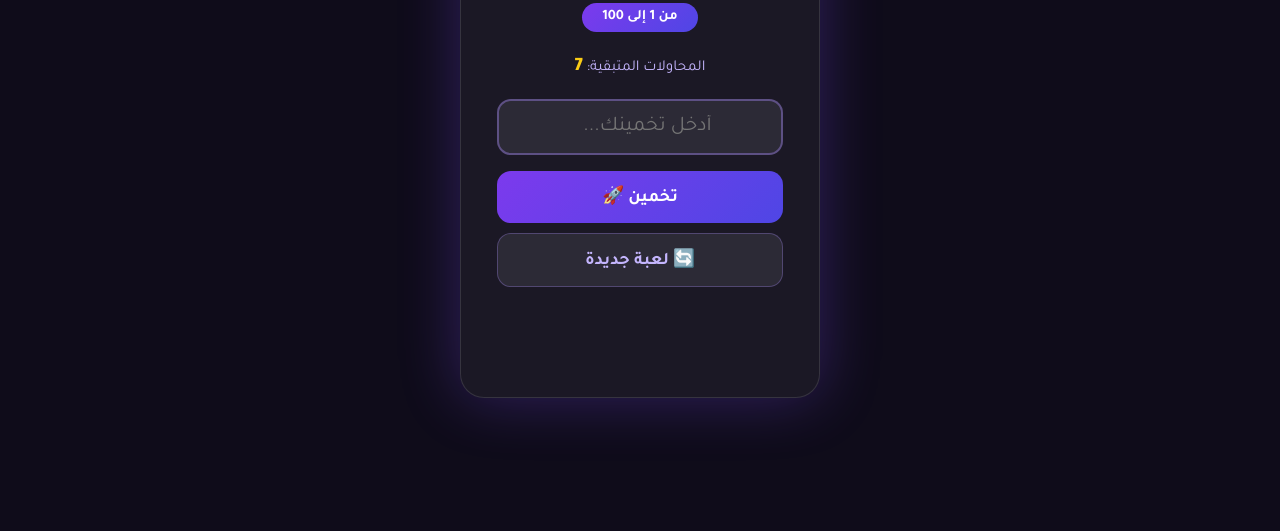
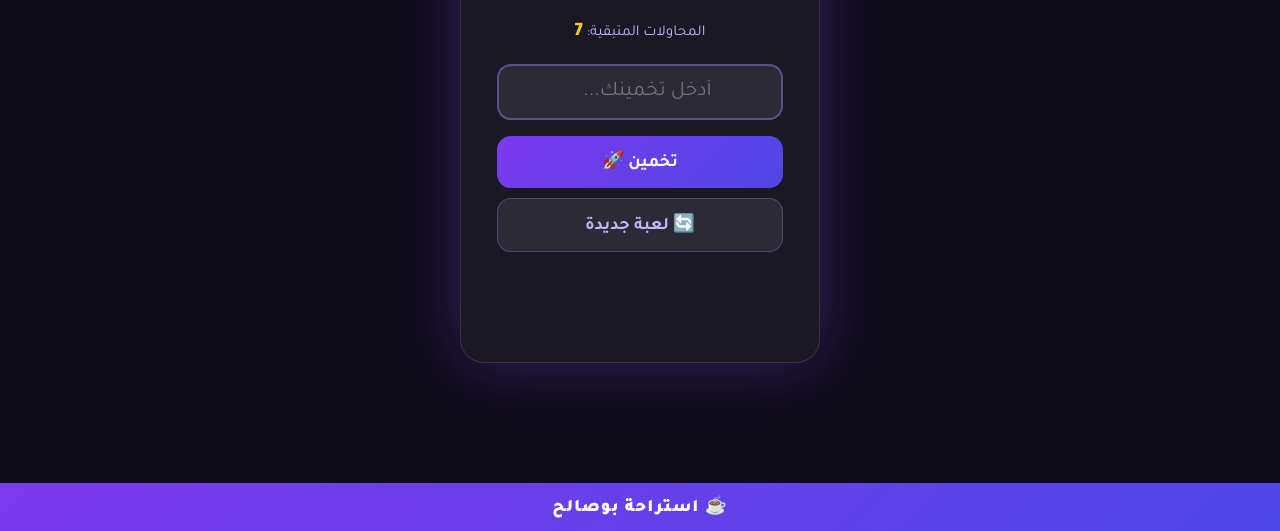
Before and after one commit to abdulazizalyazidi-droid/Game, a plain HTML site: page index.html in a window 1280 px wide. Shown: the part 269-800 px from the top of the page. Drawn offline with Linux system fonts and the light colour scheme.

Commit message:
Add advertisement bar to index.html
Added an advertisement bar at the bottom of the page.

```diff
--- a/index.html
+++ b/index.html
@@ -7,7 +7,7 @@
 <style>
 @import url('https://fonts.googleapis.com/css2?family=Tajawal:wght@400;700;900&display=swap');
 *{margin:0;padding:0;box-sizing:border-box}
-body{font-family:'Tajawal',sans-serif;background:#0f0c1a;min-height:100vh;display:flex;align-items:center;justify-content:center}
+body{font-family:'Tajawal',sans-serif;background:#0f0c1a;min-height:100vh;display:flex;flex-direction:column;align-items:center;justify-content:center}
 .card{background:rgba(255,255,255,0.05);border:1px solid rgba(255,255,255,0.12);border-radius:24px;padding:40px 36px;width:90%;max-width:360px;text-align:center;box-shadow:0 0 60px rgba(130,80,255,0.3)}
 h1{color:#fff;font-size:2rem;font-weight:900;margin-bottom:6px}
 .sub{color:#a78bfa;font-size:1rem;margin-bottom:28px}
@@ -23,6 +23,20 @@
 .h{color:#f87171}.l{color:#60a5fa}.w{color:#4ade80;font-size:1.3rem}.lo{color:#fb923c}
 .hist{margin-top:20px;display:flex;flex-wrap:wrap;gap:8px;justify-content:center}
 .chip{background:rgba(255,255,255,0.07);border-radius:8px;padding:4px 12px;font-size:.85rem;color:#e2e8f0;border:1px solid rgba(255,255,255,0.1)}
+.ad-bar{
+  width:100%;
+  text-align:center;
+  padding:12px;
+  background:linear-gradient(135deg,#7c3aed,#4f46e5);
+  color:white;
+  font-family:'Tajawal',sans-serif;
+  font-size:1.1rem;
+  font-weight:900;
+  letter-spacing:1px;
+  position:fixed;
+  bottom:0;
+  left:0;
+}
 </style>
 </head>
 <body>
@@ -37,6 +51,20 @@
 <div id="msg"></div>
 <div class="hist" id="hist"></div>
 </div>
+
+<div class="ad-bar">☕ استراحة بوصالح</div>
+
+<script>
+let s,a,m=7,gs;
+function r(){s=Math.floor(Math.random()*100)+1;a=0;gs=[];document.getElementById('al').textContent=m;document.getElementById('msg').textContent='';document.getElementById('msg').className='';document.getElementById('hist').innerHTML='';document.getElementById('gi').value='';document.getElementById('gi').disabled=false;document.getElementById('gb').disabled=false}
+function g(){const i=document.getElementById('gi'),v=parseInt(i.value),msg=document.getElementById('msg');if(isNaN(v)||v<1||v>100){msg.textContent='⚠️ أدخل رقماً بين 1 و 100!';msg.className='h';return}if(gs.includes(v)){msg.textContent='🔁 جربت هذا الرقم!';msg.className='h';return}a++;gs.push(v);const l=m-a;document.getElementById('al').textContent=l;const c=document.createElement('div');c.className='chip';c.textContent=v;document.getElementById('hist').appendChild(c);i.value='';if(v===s){msg.textContent='🎉 صح! الرقم '+s+' في '+a+' محاولة!';msg.className='w';i.disabled=true;document.getElementById('gb').disabled=true}else if(l===0){msg.textContent='😞 انتهت المحاولات! كان '+s;msg.className='lo';i.disabled=true;document.getElementById('gb').disabled=true}else if(v<s){msg.textContent='📈 أكبر! ('+l+' متبقية)';msg.className='l'}else{msg.textContent='📉 أصغر! ('+l+' متبقية)';msg.className='h'}}
+document.getElementById('gi').addEventListener('keydown',e=>{if(e.key==='Enter')g()});
+r();
+</script>
+</body>
+</html><div id="msg"></div>
+<div class="hist" id="hist"></div>
+</div>
 <script>
 let s,a,m=7,gs;
 function r(){s=Math.floor(Math.random()*100)+1;a=0;gs=[];document.getElementById('al').textContent=m;document.getElementById('msg').textContent='';document.getElementById('msg').className='';document.getElementById('hist').innerHTML='';document.getElementById('gi').value='';document.getElementById('gi').disabled=false;document.getElementById('gb').disabled=false}
```
